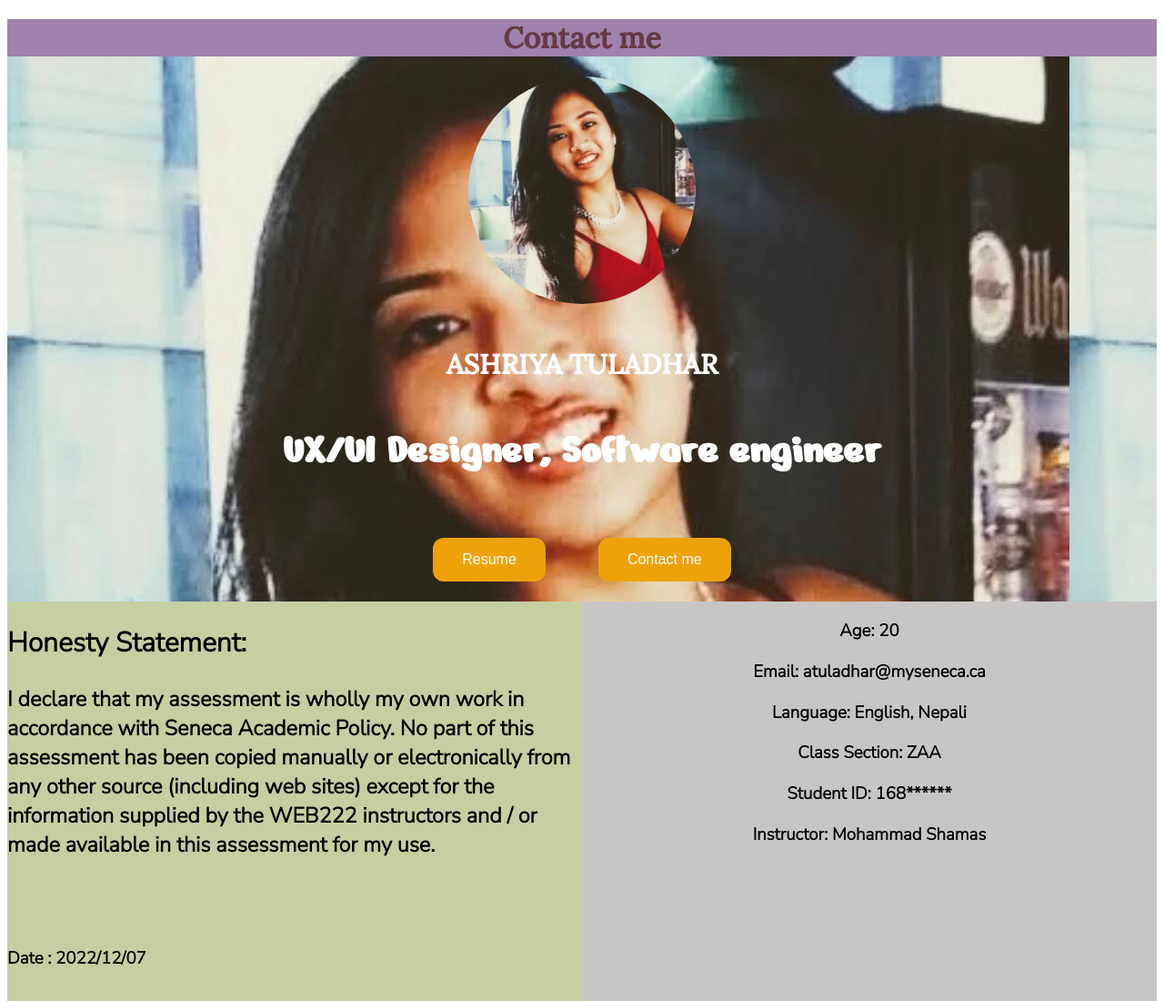
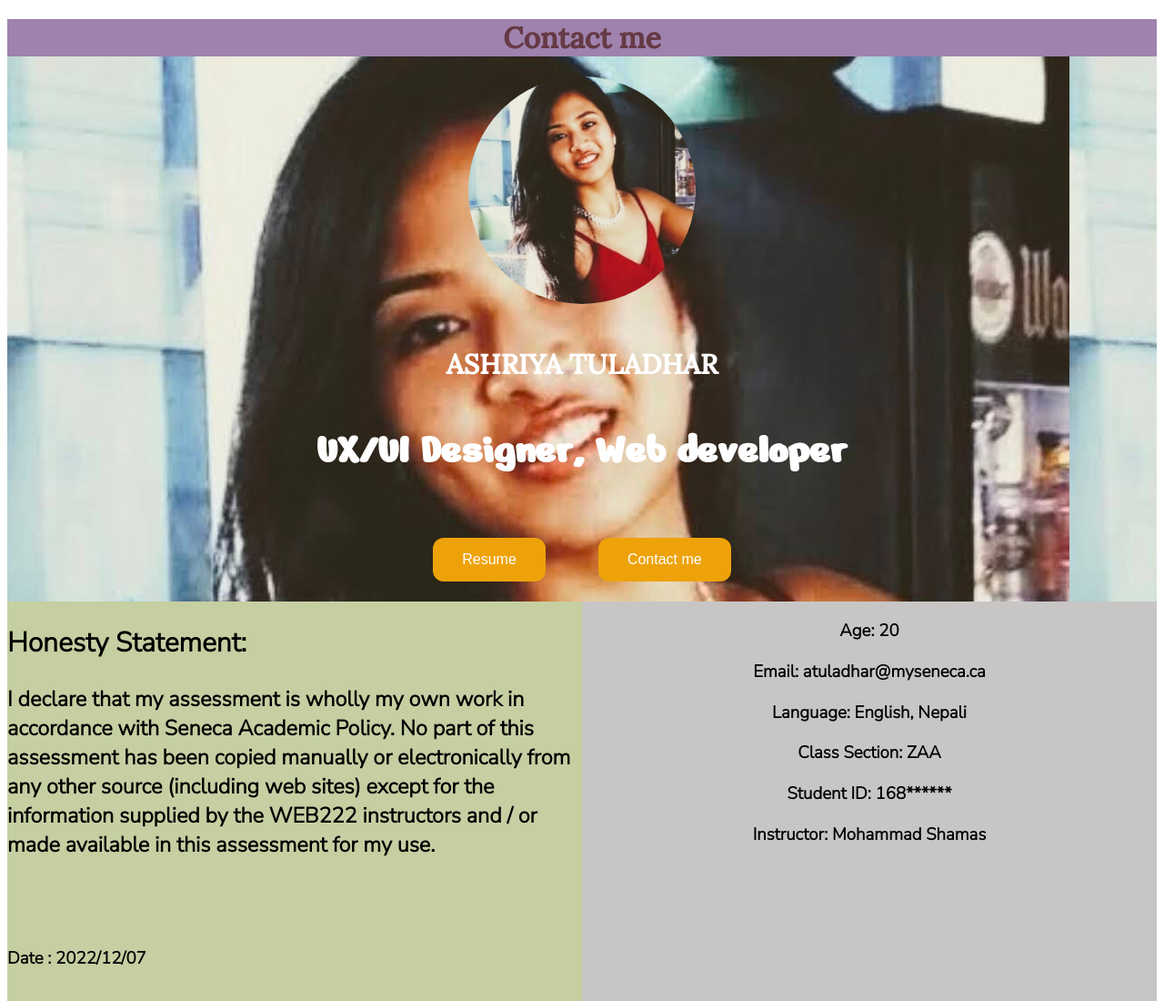
Before and after one commit to t-ashriya/index1, a plain HTML site: page index.html in a window 1280 px wide. Shown: the top 1100 px of the page at 91% size. Drawn offline with Linux system fonts and the light colour scheme; files whose address does not match are found by name.

Commit message:
Update index.html

```diff
--- a/index.html
+++ b/index.html
@@ -65,7 +65,7 @@
         <div id="img1"><img  src="imgs/me.jpg" alt="img not found" width="200" height="200" class="center"></div>
         <br>
         <div id="name"><h2>ASHRIYA TULADHAR</h2></div>
-        <div id="profession"><h3>UX/UI Designer, Software engineer</h3></div>
+        <div id="profession"><h3>UX/UI Designer, Web developer </h3></div>
         <br>
         <div class="buttons1">
        <a  href="pdf/resume.pdf" download><button id="btton1">Resume</button></a>
```
